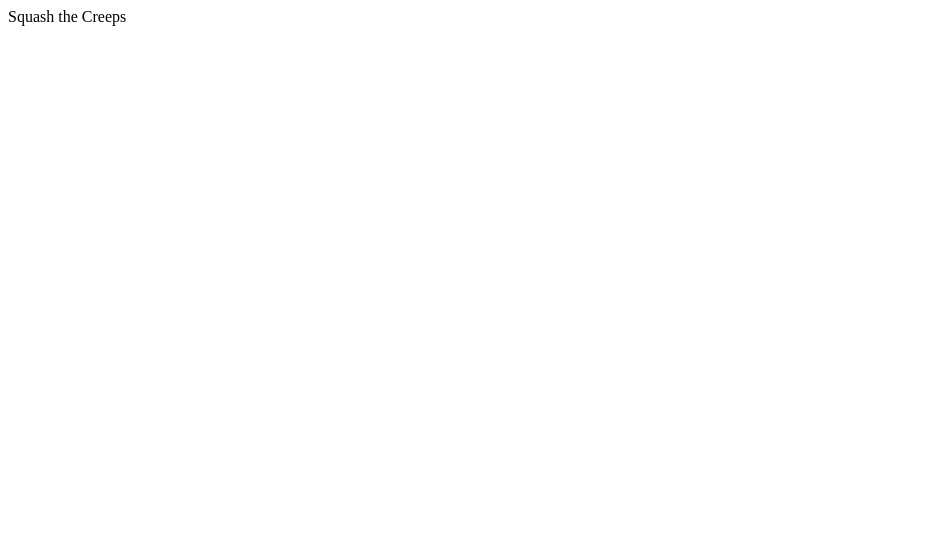
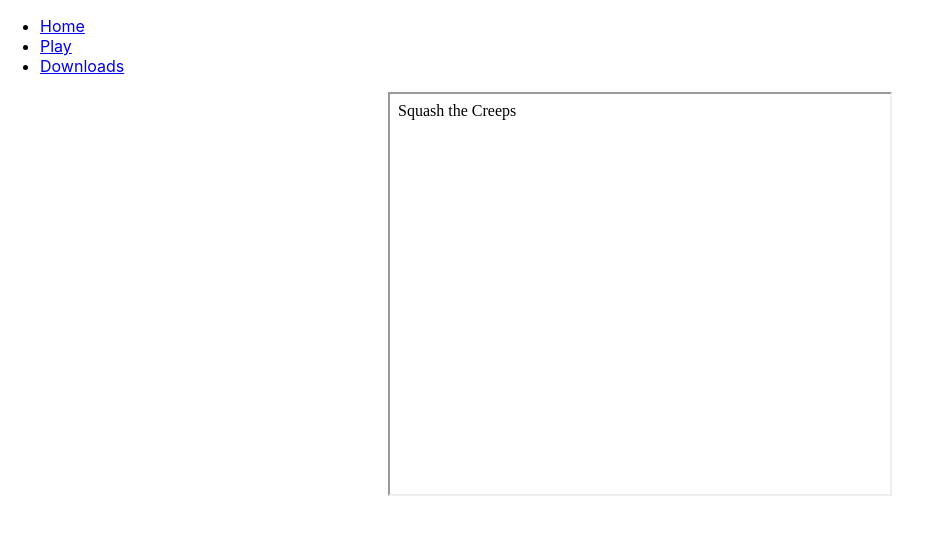
Before and after one commit to lorrywil/amplify-godot-engine-sample, a React (Create React App) app in the folder website/: page /play in a window 1280 px wide. Shown: the top 534 px of the page, without its empty margins (0-946 px from the left). Built offline with nearby package versions, Linux system fonts and the light colour scheme.

Commit message:
change http headers path from /play to /game. Add a static route for the iframe

```diff
--- a/website/src/App.css
+++ b/website/src/App.css
@@ -27,12 +27,3 @@
 .App-link {
   color: #61dafb;
 }
-
-@keyframes App-logo-spin {
-  from {
-    transform: rotate(0deg);
-  }
-  to {
-    transform: rotate(360deg);
-  }
-}
--- a/website/src/App.js
+++ b/website/src/App.js
@@ -11,6 +11,7 @@ function App() {
   return (
     <BrowserRouter>
       <Routes>
+        <Route path="/game" index></Route>
         <Route path="/" element={<Layout />}>
           <Route index element={<Home />} />
           <Route path="play" element={<Play />} />
--- a/website/src/pages/Play.js
+++ b/website/src/pages/Play.js
@@ -3,7 +3,7 @@ import './Play.css';
 function Play() {
   return (
     <div class="Play">
-      <iframe width="500" height="400" title="Squash the Creeps" src="play/index.html"></iframe>
+      <iframe width="500" height="400" title="Squash the Creeps" src="game/index.html"></iframe>
     </div>
   );
 }
```
Also changed, not shown: website/public/game/index.html (renamed from website/public/play/index.html), 1 other file (tests, documents, lock files or other folders).
